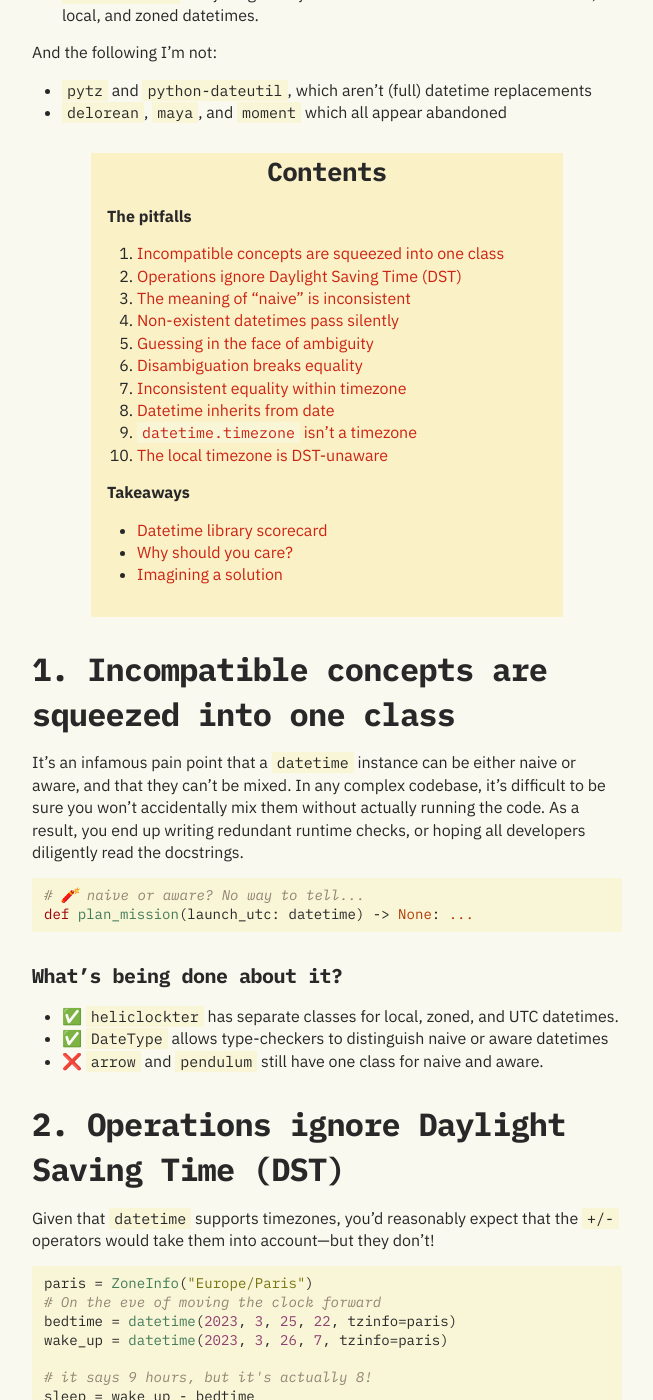
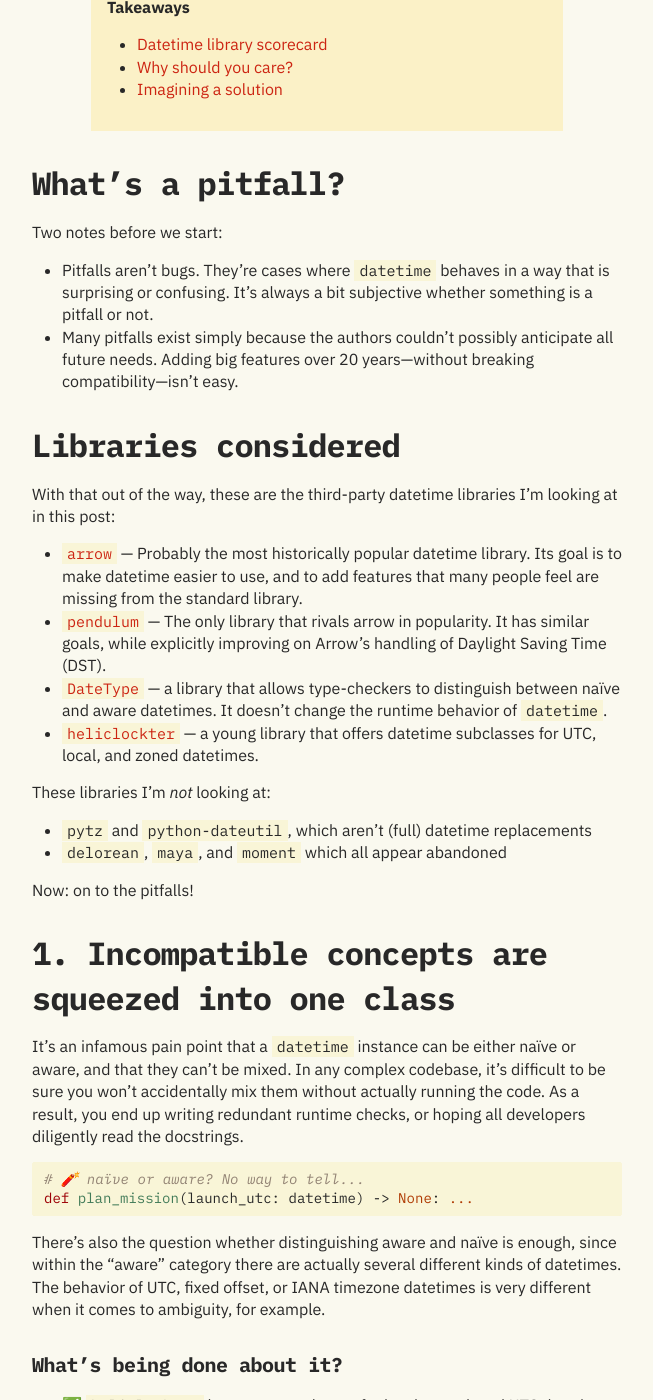
Before and after one commit to ariebovenberg/ariebovenberg.github.io, a Jekyll site: the page built from _posts/2024-01-20-python-datetime-pitfalls.md, in a window 1280 px wide and 1400 px high, scrolled down 870 px. Shown: the whole window, without its empty margins (313-966 px from the left). Built offline with Jekyll 4.4.1, drawn with Linux system fonts in a browser that asks for light colours; some of the changed text lies outside the part shown.

Commit message:
tweaks to datetime post

````diff
--- a/_posts/2024-01-20-python-datetime-pitfalls.md
+++ b/_posts/2024-01-20-python-datetime-pitfalls.md
@@ -9,44 +9,20 @@ Not only are there probably more than you think;
 third-party libraries don't address most of them!
 I created a [new library](https://github.com/ariebovenberg/whenever) to explore what a better datetime library could look like.
 
-Two notes before we start:
-
-- Pitfalls aren't bugs. They're cases where `datetime` behaves in a way
-  that is surprising or confusing. It's always a bit
-  subjective whether something is a pitfall or not.
-- Many pitfalls exist simply because the authors couldn't
-  possibly anticipate all future needs.
-  Adding big features over 20 years—without breaking compatibility—isn't easy.
-
-With that out of the way, these are the third-party datetime
-libraries I'm looking at in this post:
-
-- [`arrow`](https://github.com/arrow-py/arrow) — Probably the most historically popular
-  datetime library. Its goal is to make datetime easier to use,
-  and to add features that many people feel are missing from the standard library.
-- [`pendulum`](https://github.com/sdispater/pendulum) — The only library that
-  rivals arrow in popularity. It has similar goals, while explicitly improving
-  on Arrow's handling of Daylight Saving Time (DST).
-- [`DateType`](https://github.com/glyph/DateType) — a library that allows
-  type-checkers to distinguish between naive and aware datetimes.
-  It doesn't change the runtime behavior of `datetime`.
-- [`heliclockter`](https://github.com/channable/heliclockter) — a young library
-  that offers datetime subclasses for UTC, local, and zoned datetimes.
-
-And the following I'm not:
-
-- `pytz` and `python-dateutil`, which aren't (full) datetime replacements
-- `delorean`, `maya`, and `moment` which all appear abandoned
-
 <div class="toc" markdown="1">
 
 ### Contents
+
+**Before we start**
+
+- [What's a pitfall?](#whats-a-pitfall)
+- [Libraries considered](#libraries-considered)
 
 **The pitfalls**
 
 1. [Incompatible concepts are squeezed into one class](#1-incompatible-concepts-are-squeezed-into-one-class)
 2. [Operations ignore Daylight Saving Time (DST)](#2-operations-ignore-daylight-saving-time-dst)
-3. [The meaning of "naive" is inconsistent](#3-the-meaning-of-naive-is-inconsistent)
+3. [The meaning of "naïve" is inconsistent](#3-the-meaning-of-naïve-is-inconsistent)
 4. [Non-existent datetimes pass silently](#4-non-existent-datetimes-pass-silently)
 5. [Guessing in the face of ambiguity](#5-guessing-in-the-face-of-ambiguity)
 6. [Disambiguation breaks equality](#6-disambiguation-breaks-equality)
@@ -63,9 +39,44 @@ And the following I'm not:
 
 </div>
 
+## What's a pitfall?
+
+Two notes before we start:
+
+- Pitfalls aren't bugs. They're cases where `datetime` behaves in a way
+  that is surprising or confusing. It's always a bit
+  subjective whether something is a pitfall or not.
+- Many pitfalls exist simply because the authors couldn't
+  possibly anticipate all future needs.
+  Adding big features over 20 years—without breaking compatibility—isn't easy.
+
+## Libraries considered
+
+With that out of the way, these are the third-party datetime
+libraries I'm looking at in this post:
+
+- [`arrow`](https://github.com/arrow-py/arrow) — Probably the most historically popular
+  datetime library. Its goal is to make datetime easier to use,
+  and to add features that many people feel are missing from the standard library.
+- [`pendulum`](https://github.com/sdispater/pendulum) — The only library that
+  rivals arrow in popularity. It has similar goals, while explicitly improving
+  on Arrow's handling of Daylight Saving Time (DST).
+- [`DateType`](https://github.com/glyph/DateType) — a library that allows
+  type-checkers to distinguish between naïve and aware datetimes.
+  It doesn't change the runtime behavior of `datetime`.
+- [`heliclockter`](https://github.com/channable/heliclockter) — a young library
+  that offers datetime subclasses for UTC, local, and zoned datetimes.
+
+These libraries I'm *not* looking at:
+
+- `pytz` and `python-dateutil`, which aren't (full) datetime replacements
+- `delorean`, `maya`, and `moment` which all appear abandoned
+
+Now: on to the pitfalls!
+
 ## 1. Incompatible concepts are squeezed into one class
 
-It's an infamous pain point that a `datetime` instance can be either naive or aware,
+It's an infamous pain point that a `datetime` instance can be either naïve or aware,
 and that they can't be mixed.
 In any complex codebase, it's difficult to be sure you won't accidentally mix them
 without actually running the code.
@@ -73,15 +84,20 @@ As a result, you end up writing redundant runtime checks,
 or hoping all developers diligently read the docstrings.
 
 ```python
-# 🧨 naive or aware? No way to tell...
+# 🧨 naïve or aware? No way to tell...
 def plan_mission(launch_utc: datetime) -> None: ...
 ```
+
+There's also the question whether distinguishing aware and naïve is enough,
+since within the "aware" category there are actually several different kinds of datetimes.
+The behavior of UTC, fixed offset, or IANA timezone datetimes is very different
+when it comes to ambiguity, for example.
 
 #### What's being done about it?
 
 - ✅ `heliclockter` has separate classes for local, zoned, and UTC datetimes.
-- ✅ `DateType` allows type-checkers to distinguish naive or aware datetimes
-- ❌ `arrow` and `pendulum` still have one class for naive and aware.
+- ✅ `DateType` allows type-checkers to distinguish naïve or aware datetimes
+- ❌ `arrow` and `pendulum` still have one class for naïve and aware.
 
 ## 2. Operations ignore Daylight Saving Time (DST)
 
@@ -104,16 +120,16 @@ sleep = wake_up - bedtime
 - ✅ `pendulum` explicitly fixes this issue
 - ❌ `heliclockter`, `arrow`, and `DateType` don't address it
 
-## 3. The meaning of "naive" is inconsistent
+## 3. The meaning of "naïve" is inconsistent
 
-In various parts of the standard library, "naive" datetimes are interpreted
-differently. Ostensibly, "naive" means "detached from the real world",
+In various parts of the standard library, "naïve" datetimes are interpreted
+differently. Ostensibly, "naïve" means "detached from the real world",
 but in the datetime library it is often implicitly treated as local time.
 Confusingly, it is sometimes treated as UTC[^1], while in other places it is
 treated as neither!
 
 ```python
-# a naive datetime
+# a naïve datetime
 d = datetime(2024, 1, 1)
 
 # ⚠️ here: treated as a local time
@@ -131,7 +147,7 @@ d >= datetime.now(UTC)
 
 #### What's being done about it?
 
-- ❌ While `pendulum` and `arrow` do discourage using naive datetimes,
+- ❌ While `pendulum` and `arrow` do discourage using naïve datetimes,
   they still support the same inconsistent semantics.
 - ❌ `DateType` and `heliclockter` don't address this
 
@@ -200,7 +216,7 @@ d_utc == d  # 🧨 but oddly: False!
 
 #### What's being done about it?
 
-- ❌ None of the libraries have addressed this issue
+- ❌ None of the libraries addresses this issue
 
 ## 7. Inconsistent equality within timezone
 
@@ -230,7 +246,7 @@ earlier == later2  # now false
 
 #### What's being done about it?
 
-- ❌ No library has addressed this issue
+- ❌ None of the libraries addresses this issue
 
 ## 8. Datetime inherits from date
 
@@ -246,11 +262,11 @@ in the standard library.
 
 ```python
 # 🧨 Breaks on a datetime, even though it's a subclass
-def is_future(dt: date) -> bool:
-    return dt > date.today()
+def is_future(d: date) -> bool:
+    return d > date.today()
 
 # 🧨 Some methods inherited from `date` don't make sense
-datetime.today()
+datetime.today()  # fun exercise: what does this return?
 ```
 
 #### What's being done about it?
@@ -302,7 +318,8 @@ datetime(2023, 7, 1, tzinfo=my_tz)  # 🧨 not valid for summer!
 #### What's being done about it?
 
 - ✅ `pendulum` and `arrow` have methods to convert to the full local timezone.
-- ❌ `heliclockter` has a local datetime type with the same issue
+- ❌ `heliclockter` has a local datetime type with the same issue,
+  although a fix is in the works.
 - ❌ `DateType` doesn't address this issue
 
 
@@ -312,9 +329,9 @@ Below is a summary of how the libraries address the pitfalls (✅) or not (❌).
 
 | Pitfall                     | Arrow | Pendulum | DateType | Heliclockter |
 |-----------------------------|-------|----------|----------|--------------|
-| aware/naive mixed class     | ❌     | ❌        | ✅        | ✅            |
+| aware/naïve mixed class     | ❌     | ❌        | ✅        | ✅            |
 | Operators ignore DST        | ❌     | ✅        | ❌        | ❌            |
-| Unclear "naive" semantics   | ❌     | ❌        | ❌        | ❌            |
+| Unclear "naïve" semantics   | ❌     | ❌        | ❌        | ❌            |
 | Silent non-existence        | ❌     | ❌        | ❌        | ❌            |
 | Guesses on ambiguity        | ❌     | ❌        | ❌        | ❌            |
 | Disambiguation breaks equality | ❌     | ❌        | ❌        | ❌            |
@@ -325,18 +342,19 @@ Below is a summary of how the libraries address the pitfalls (✅) or not (❌).
 
 ## Why should you care?
 
-The pitfalls roughly fall in two categories: *confusing design* and *surprising edge cases*.
+The pitfalls roughly fall into two categories:
+*confusing design* and *surprising edge cases*.
 Here is why you should care about both.
 
 ### Confusing design
 
 Confusing design is the larger problem,
-because it makes the library harder to use correctly.
-Since human error will always be the biggest source of bugs,
-a library's primary concern should be to minimize the chance of mistakes.
+because it amplifies the biggest source of bugs: human error.
+While good design helps minimize the chance of mistakes,
+bad design introduces more opportunities for them.
 Looking at other languages, it's clear that better designs are possible.
-Java, C#, and Rust all have distinct classes for naive and aware datetimes (and more).
-We can also see that redesigns are worth the effort:
+Java, C#, and Rust all have distinct classes for naïve and aware datetimes (and more).
+We can also see that redesigns are worth the substantial effort:
 Java [adopted Joda-Time](https://jcp.org/en/jsr/detail?id=310),
 and JavaScript is [modernizing as well](https://tc39.es/proposal-temporal/docs/).
 Will Python's datetime be left behind?
@@ -374,14 +392,14 @@ Here is how it addresses the pitfalls:
        OffsetDateTime,
        # Full-featured IANA timezones
        ZonedDateTime,
-       # In the local system timezone
+       # The local system timezone
        LocalDateTime,
-       # Detached from any timezone info
+       # Detached from any timezones
        NaiveDateTime,
    )
    ```
 2. Addition and subtraction take DST into account.
-3. Naive is always naive. UTC and local time have their own separate classes.
+3. Naïve is always naïve. UTC and local time have their own separate classes.
 4. Creating non-existent datetimes raises an exception.
 5. Ambiguous datetimes must be explicitly disambiguated.
 
````
Also changed, not shown: other parts of _posts/2024-01-20-python-datetime-pitfalls.md (+4 -2 lines).
